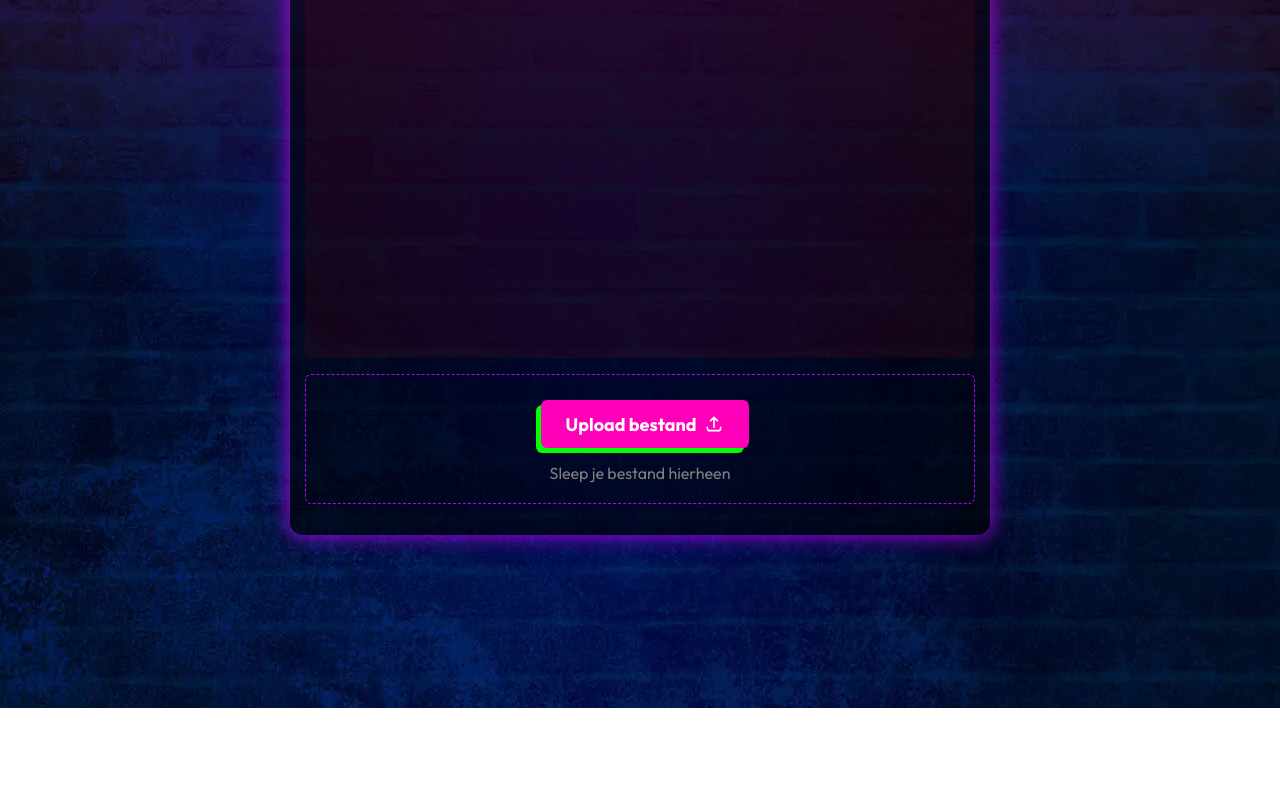
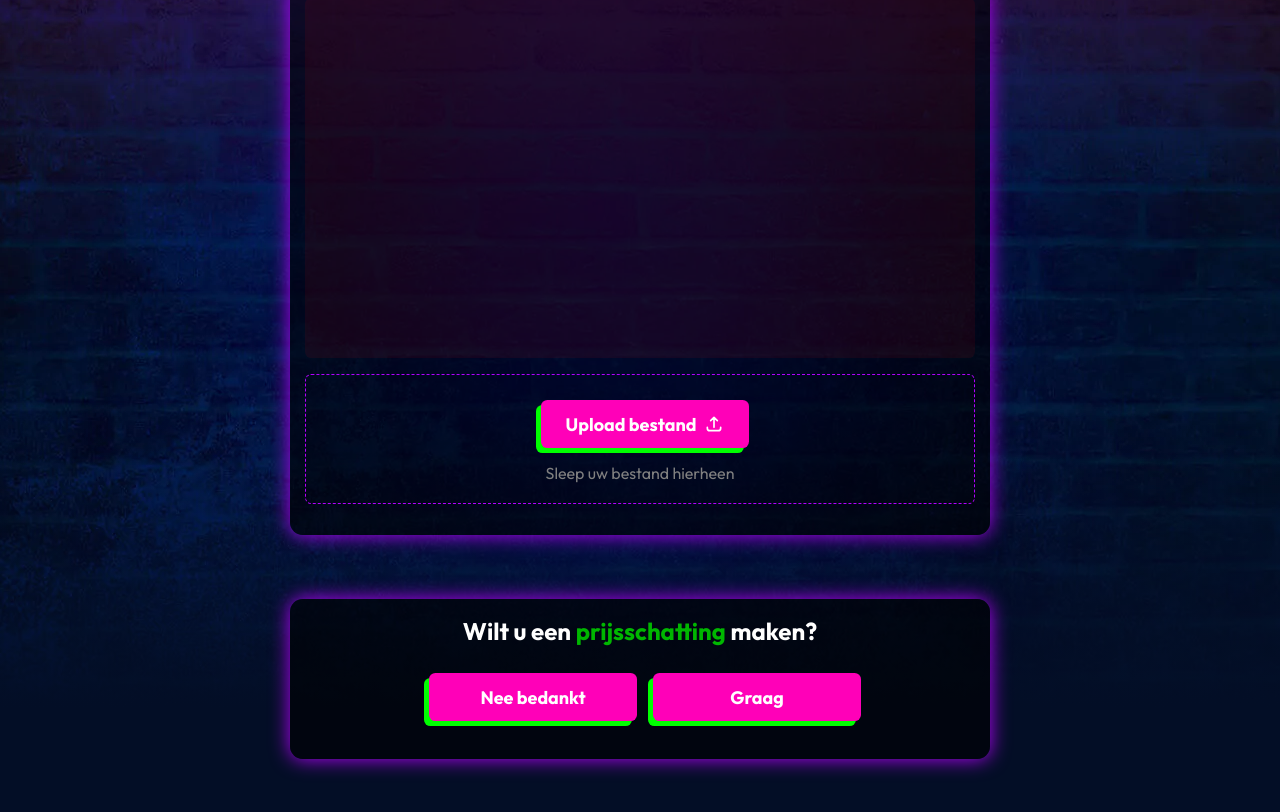
Before and after one commit to 0xRomRom/LedsGoNeonForm, a React (Create React App) app in the folder ledsgoneonform/: page / in a window 1280 px wide. Shown: the part 292-1104 px from the top of the page. Before the commit the page ends 1000 px from the top, so only its background shows below. Built offline with nearby package versions, Linux system fonts and the light colour scheme.

Commit message:
Prijsschatting modal created

```diff
--- a/ledsgoneonform/src/App.js
+++ b/ledsgoneonform/src/App.js
@@ -3,12 +3,13 @@ import UploadModal from "./components/UploadModal/UploadModal";
 
 import { useState } from "react";
 import ImageEditor from "./components/ImageEditor/ImageEditor";
+import RequestCalculation from "./components/RequestCalculation/RequestCalculation";
 
 const App = () => {
   const [isDraggingOver, setIsDraggingOver] = useState(false);
   const [uploadedImg, setUploadedImg] = useState(null);
   const [cutUploadedImg, setCutUploadedImg] = useState(null);
-  const [calculatingRatio, setCalculatingRatio] = useState(false);
+  const [requestCalculation, setRequestCalculation] = useState(false);
 
   const handleDragOver = () => {
     setIsDraggingOver(true);
@@ -28,13 +29,15 @@ const App = () => {
       onClick={handleClickDefault}
       onDragOver={handleDragOver}
     >
-      {calculatingRatio && (
+      {requestCalculation && (
         <ImageEditor
           uploadedImg={uploadedImg}
           setUploadedImg={setUploadedImg}
         />
       )}
-      <div className={stl.brickBg}></div>
+      <div className={stl.brickBg}>
+        <div className={stl.transition}></div>
+      </div>
       <div className={stl.paddWrapper}>
         <button className={stl.burgerCta}>
           <img
@@ -65,6 +68,7 @@ const App = () => {
             setUploadedImg={setUploadedImg}
             uploadedImg={uploadedImg}
           />
+          <RequestCalculation />
         </main>
       </div>
     </div>
--- a/ledsgoneonform/src/App.module.css
+++ b/ledsgoneonform/src/App.module.css
@@ -86,4 +86,21 @@
   flex-direction: column;
   padding-top: 5rem;
   z-index: 30;
+  padding-bottom: 10rem;
 }
+
+.transition {
+  position: absolute;
+  height: 300px;
+  bottom: 0%;
+  width: 100%;
+  background: #030e26;
+  background: -webkit-gradient(
+    linear,
+    left bottom,
+    left top,
+    from(rgb(3, 14, 38)),
+    to(rgba(0, 0, 0, 0))
+  );
+  background: linear-gradient(0deg, rgb(3, 14, 38) 0%, rgba(0, 0, 0, 0) 100%);
+}
--- a/ledsgoneonform/src/components/ImageEditor/ImageEditor.jsx
+++ b/ledsgoneonform/src/components/ImageEditor/ImageEditor.jsx
@@ -61,8 +61,6 @@ const ImageEditor = ({ uploadedImg, setUploadedImg }) => {
       }
     };
 
-    // Assuming uploaded is coming from some external source or a prop
-    // and you need to watch for changes to it
     handleFileChange({ target: { files: [uploadedImg] } });
 
     // Add any dependencies if needed
--- /dev/null
+++ b/ledsgoneonform/src/components/RequestCalculation/RequestCalculation.jsx
@@ -0,0 +1,21 @@
+import stl from "./RequestCalculation.module.css";
+
+const RequestCalculation = () => {
+  return (
+    <div className={stl.requestcalculation}>
+      <h3 className={stl.hero}>
+        Wilt u een <span className={stl.green}>prijsschatting</span> maken?
+      </h3>
+      <div className={stl.ctaWrap}>
+        <div className={stl.btnBackground}>
+          <button className={`${stl.cta} ${stl.cta2}`}>Nee bedankt</button>
+        </div>
+        <div className={stl.btnBackground}>
+          <button className={`${stl.cta} ${stl.cta1}`}>Graag</button>
+        </div>
+      </div>
+    </div>
+  );
+};
+
+export default RequestCalculation;
--- /dev/null
+++ b/ledsgoneonform/src/components/RequestCalculation/RequestCalculation.module.css
@@ -0,0 +1,85 @@
+.requestcalculation {
+  background-color: rgba(0, 0, 0, 0.6);
+  width: 700px;
+  margin-top: 4rem;
+  height: 10rem;
+  border-radius: 0.8rem;
+  padding: 15px;
+  box-shadow: 0px 0px 20px var(--purple);
+  position: relative;
+  display: flex;
+  flex-direction: column;
+  justify-content: center;
+  align-items: center;
+  pointer-events: none;
+  z-index: 20;
+}
+
+.hero {
+  color: white;
+  position: relative;
+  top: 0;
+  font-size: 24px;
+  padding-top: 1rem;
+}
+
+.green {
+  font-size: 24px;
+  color: var(--green);
+}
+
+.ctaWrap {
+  display: flex;
+  justify-content: center;
+  align-items: center;
+  gap: 1rem;
+  padding: 2rem 0rem;
+  position: relative;
+}
+
+.cta {
+  width: 13rem;
+  height: 3rem;
+  border-radius: 0.4rem;
+  background-color: var(--pink);
+  color: white;
+  outline: none;
+  border: none;
+  font-size: 18px;
+  font-weight: bold;
+  cursor: pointer;
+  position: relative;
+  top: -10px;
+  right: -5px;
+  transition: all 0.3s ease-in-out;
+  user-select: none;
+  display: flex;
+  justify-content: center;
+  align-items: center;
+  gap: 5px;
+  padding: 0px 10px;
+  margin: 5px 0px;
+  pointer-events: initial;
+}
+
+.cta:hover {
+  top: -5px;
+  right: 0px;
+  background-color: rgb(111, 1, 110);
+  box-shadow: 0px 0px 10px var(--pink);
+}
+
+.btnBackground {
+  position: relative;
+  width: 13rem;
+  height: 3rem;
+  background-color: rgb(0, 255, 0);
+  border-radius: 0.4rem;
+}
+
+.cta1:hover {
+  background-color: var(--green);
+}
+.cta2:hover {
+  background-color: var(--red);
+}
--- a/ledsgoneonform/src/components/UploadModal/UploadModal.jsx
+++ b/ledsgoneonform/src/components/UploadModal/UploadModal.jsx
@@ -78,7 +78,6 @@ const UploadModal = ({
               >
                 {uploadedImg ? (
                   <span className={stl.uploadSpan}>
-                    {/* {isHovered ? "Upload bestand" : "Bestand Geupload"}{" "} */}
                     {isHovered ? "Upload bestand" : "Bestand Geupload"}{" "}
                     {isHovered && (
                       <HiOutlineUpload className={stl.uploadIcon} />
@@ -95,7 +94,7 @@ const UploadModal = ({
               </button>
             </div>
             <span className={stl.sleepBestanden}>
-              Sleep je bestand hierheen
+              Sleep uw bestand hierheen
             </span>
           </div>
         </div>
--- a/ledsgoneonform/src/components/UploadModal/UploadModal.module.css
+++ b/ledsgoneonform/src/components/UploadModal/UploadModal.module.css
@@ -49,9 +49,18 @@
   pointer-events: initial;
 }
 
+.uploadFileCta:hover {
+  top: -5px;
+  right: 0px;
+  background-color: rgb(111, 1, 110);
+  box-shadow: 0px 0px 10px var(--pink);
+  transition: all 0.3s ease-in-out;
+}
+
 .activeCta {
   background-color: rgb(0, 255, 0);
   color: black;
+  transition: all 0.3s ease-in-out;
 }
 
 .activeCta:hover {
@@ -86,14 +95,6 @@
 .uploadIcon {
   font-size: 20px;
   transition-delay: 1s;
-  transition: all 0.3s ease-in-out;
-}
-
-.uploadFileCta:hover {
-  top: -5px;
-  right: 0px;
-  background-color: rgb(111, 1, 110);
-  box-shadow: 0px 0px 10px var(--pink);
   transition: all 0.3s ease-in-out;
 }
 
--- a/ledsgoneonform/src/index.css
+++ b/ledsgoneonform/src/index.css
@@ -19,4 +19,6 @@ body {
   --hero-font: "Outfit", sans-serif;
   --pink: rgb(255, 0, 184);
   --purple: rgb(179, 0, 255);
+  --green: rgb(0, 183, 0);
+  --red: red;
 }
```
